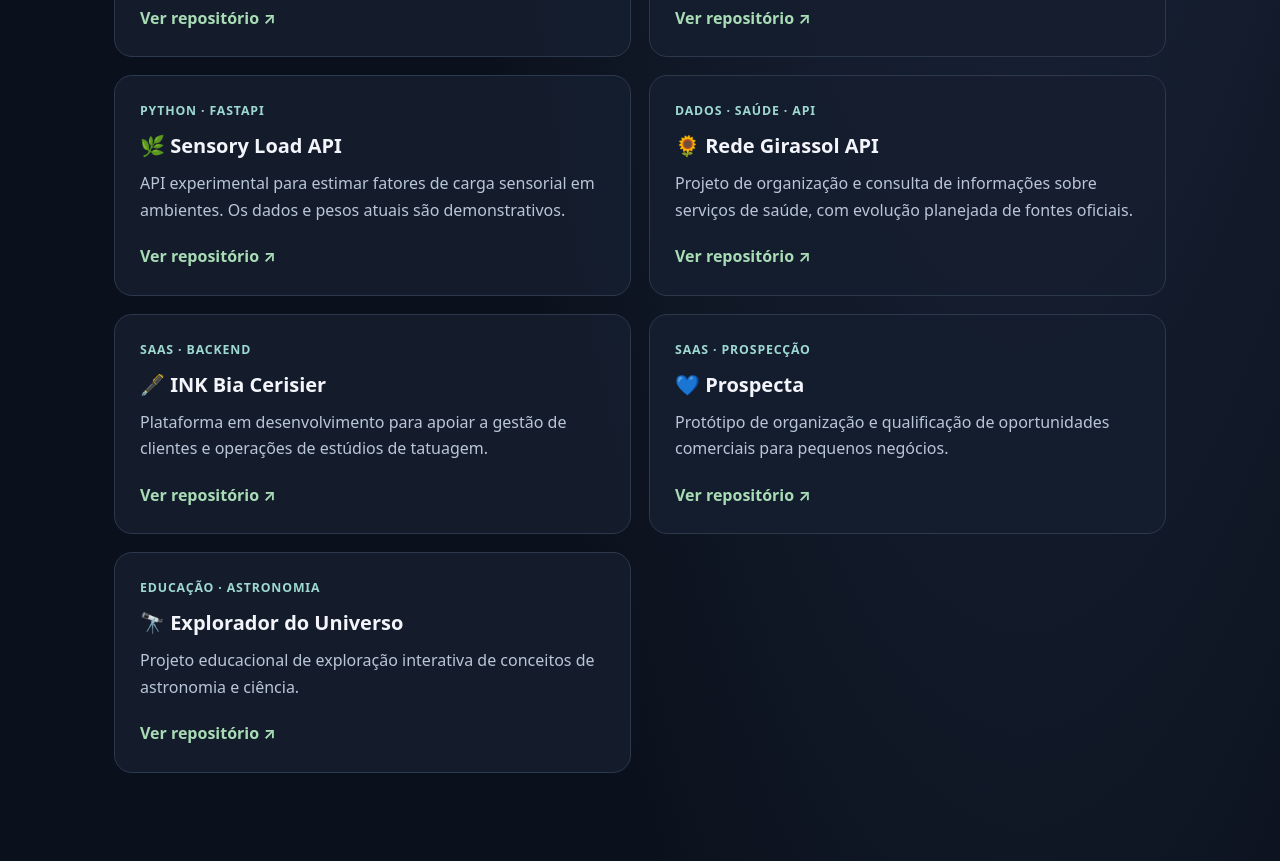
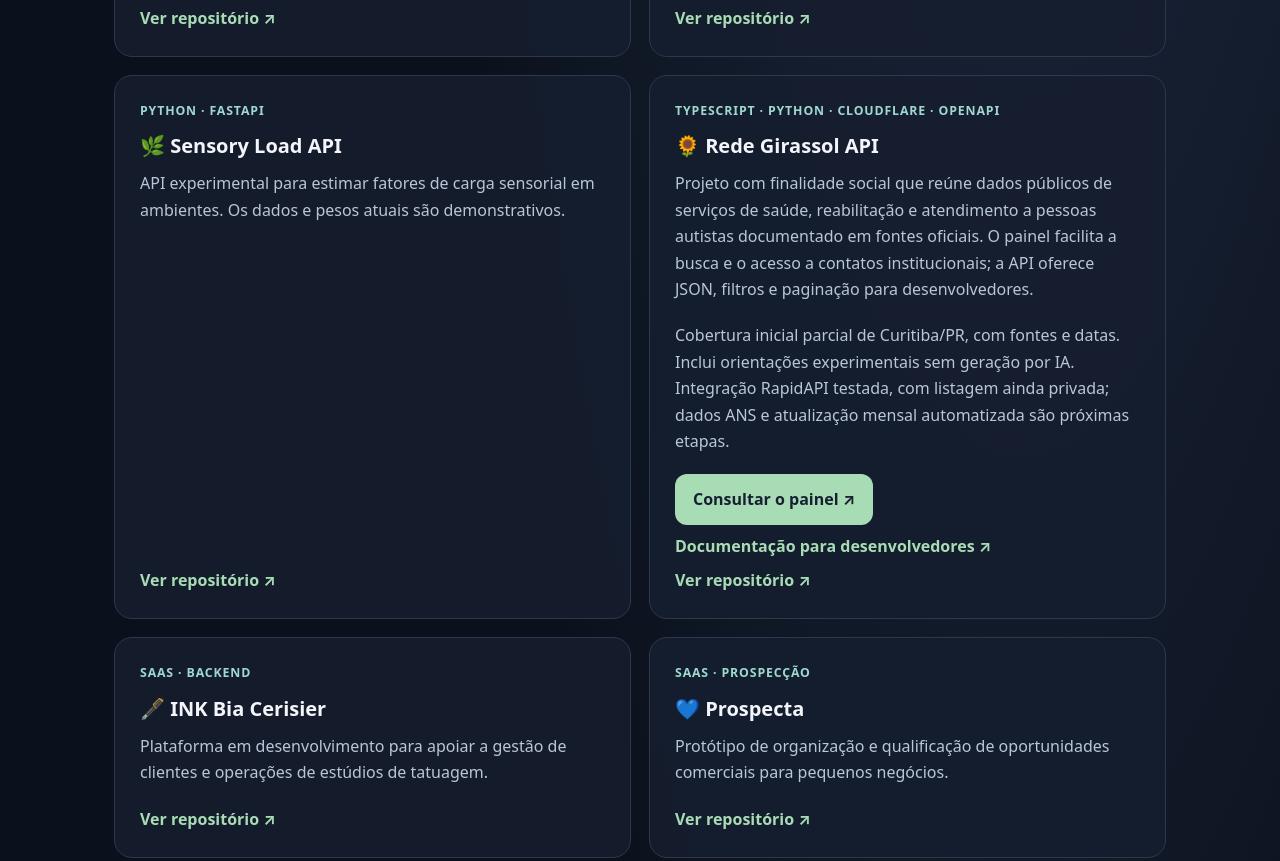
Before and after one commit to rafaelrmayer/rafaelrmayer.github.io, a plain HTML site: page index.html in a window 1280 px wide. Shown: the part 1799-2660 px from the top of the page. Drawn offline with Linux system fonts and the light colour scheme.

Commit message:
Present Girassol social directory, public dashboard and developer documentation

```diff
--- a/index.html
+++ b/index.html
@@ -29,7 +29,15 @@
 </article>
 <article class="card"><span class="tag">PyTorch · FastAPI · Inferência</span><h3>🧠 Neural API</h3><p>API experimental para execução de redes neurais e sugestões de cartões de comunicação. Treinamento reproduzível e demonstração local integrada à Jornada de Bia.</p><a class="link" href="#neural-api">Experimentar a demonstração ↓</a><a class="link" href="https://github.com/rafaelrmayer/neural-api">Ver repositório ↗</a></article>
 <article class="card"><span class="tag">Python · FastAPI</span><h3>🌿 Sensory Load API</h3><p>API experimental para estimar fatores de carga sensorial em ambientes. Os dados e pesos atuais são demonstrativos.</p><a class="link" href="https://github.com/rafaelrmayer/sensory-load-api">Ver repositório ↗</a></article>
-<article class="card"><span class="tag">Dados · Saúde · API</span><h3>🌻 Rede Girassol API</h3><p>Projeto de organização e consulta de informações sobre serviços de saúde, com evolução planejada de fontes oficiais.</p><a class="link" href="https://github.com/rafaelrmayer/Rede_Girassol_API_V_1">Ver repositório ↗</a></article>
+<article class="card" id="rede-girassol">
+  <span class="tag">TypeScript · Python · Cloudflare · OpenAPI</span>
+  <h3>🌻 Rede Girassol API</h3>
+  <p>Projeto com finalidade social que reúne dados públicos de serviços de saúde, reabilitação e atendimento a pessoas autistas documentado em fontes oficiais. O painel facilita a busca e o acesso a contatos institucionais; a API oferece JSON, filtros e paginação para desenvolvedores.</p>
+  <p>Cobertura inicial parcial de Curitiba/PR, com fontes e datas. Inclui orientações experimentais sem geração por IA. Integração RapidAPI testada, com listagem ainda privada; dados ANS e atualização mensal automatizada são próximas etapas.</p>
+  <a class="button" href="https://rede-girassol-api-v-1.rafael10mayer.workers.dev/">Consultar o painel ↗</a>
+  <a class="link" href="https://rede-girassol-api-v-1.rafael10mayer.workers.dev/docs">Documentação para desenvolvedores ↗</a>
+  <a class="link" href="https://github.com/rafaelrmayer/Rede_Girassol_API_V_1">Ver repositório ↗</a>
+</article>
 <article class="card"><span class="tag">SaaS · Backend</span><h3>🖋️ INK Bia Cerisier</h3><p>Plataforma em desenvolvimento para apoiar a gestão de clientes e operações de estúdios de tatuagem.</p><a class="link" href="https://github.com/rafaelrmayer/ink-bia-cerisier">Ver repositório ↗</a></article>
 <article class="card"><span class="tag">SaaS · Prospecção</span><h3>💙 Prospecta</h3><p>Protótipo de organização e qualificação de oportunidades comerciais para pequenos negócios.</p><a class="link" href="https://github.com/rafaelrmayer/Prospecta_V1">Ver repositório ↗</a></article>
 <article class="card"><span class="tag">Educação · Astronomia</span><h3>🔭 Explorador do Universo</h3><p>Projeto educacional de exploração interativa de conceitos de astronomia e ciência.</p><a class="link" href="https://github.com/rafaelrmayer/explorador-do-universo-v1">Ver repositório ↗</a></article>
```
